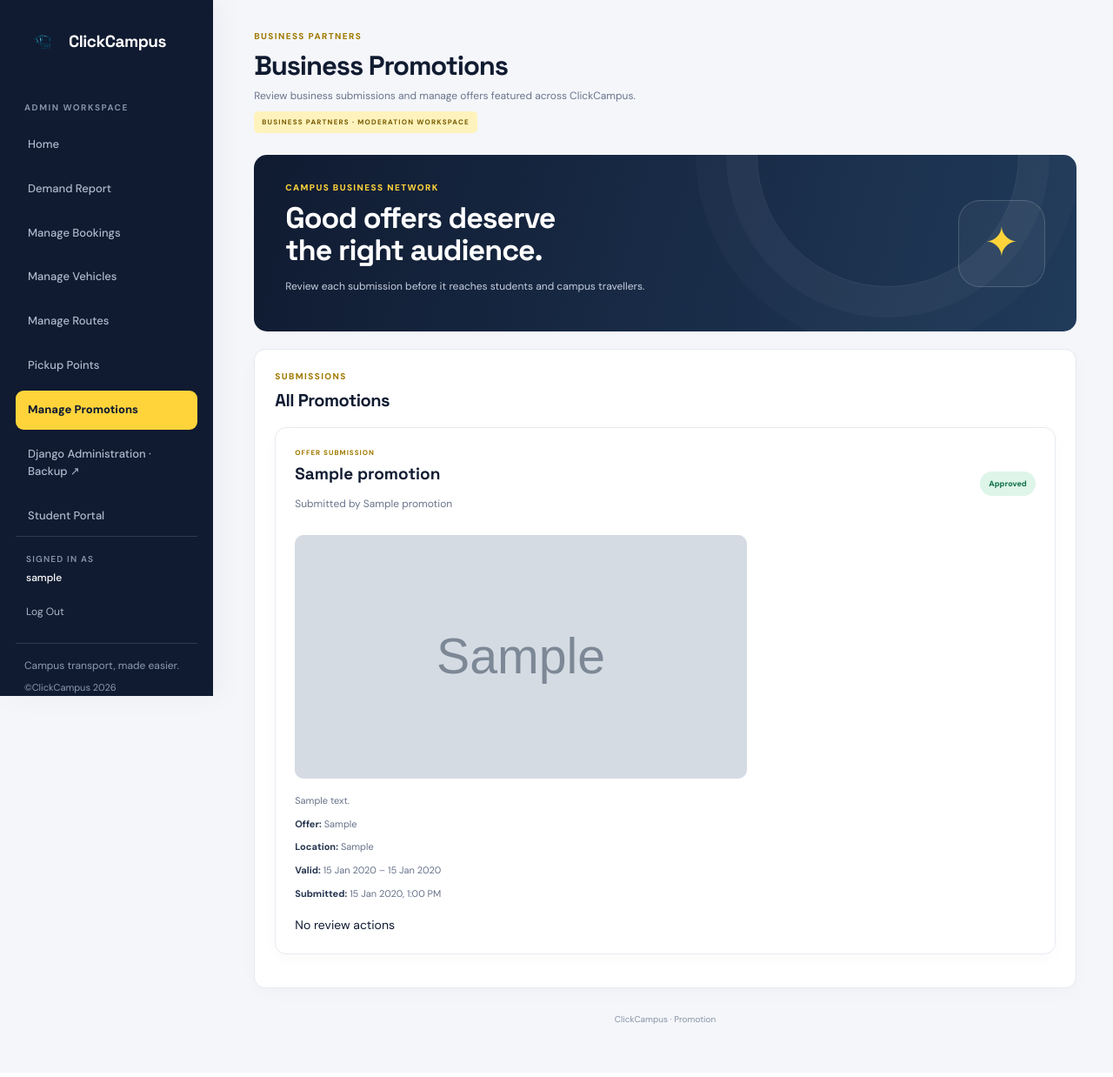
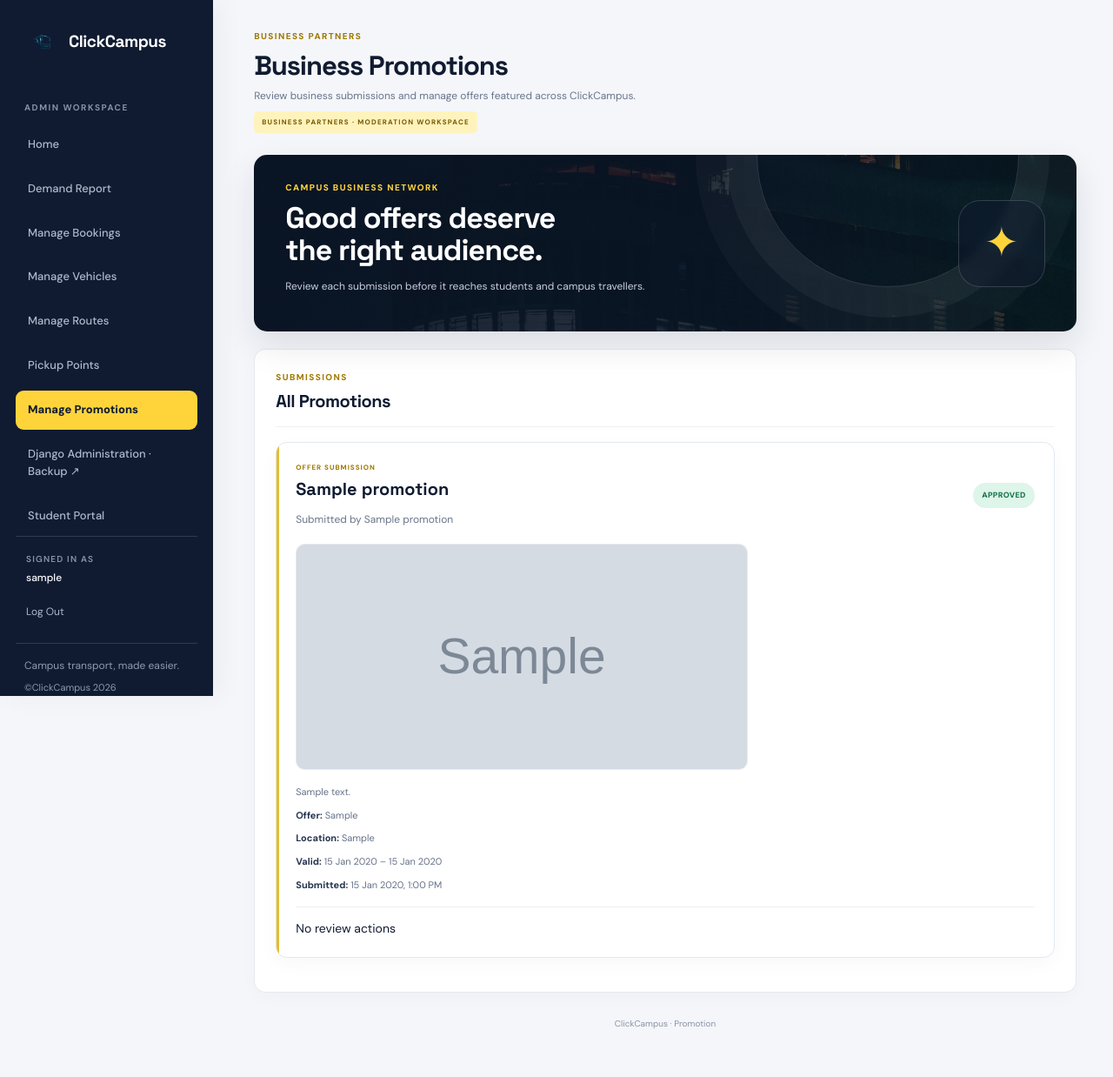
Before and after one commit to iisika/ClickCampus, a Django app: page /admin-dashboard/promotions/ in a window 1280 px wide. Shown: the whole page at 87% size. Before the commit the page ends 1178 px from the top, so only its background shows below. Run offline with Django 5.2, Linux system fonts and the light colour scheme; a user stored in the database is signed in; tables that the repository leaves empty hold one stand-in row (values such as "Sample post"); grey boxes marked "Sample" are stand-in pictures.

Commit message:
Polish ClickCampus portal and promotion workspace styling

```diff
--- a/transport/static/transport/promotions.css
+++ b/transport/static/transport/promotions.css
@@ -20,3 +20,26 @@
 @media(max-width:760px){.promotion-admin-page .main-content{padding:22px 14px 35px}.promotion-admin-intro{padding:24px 20px}.promotion-admin-mark{width:70px;height:70px;font-size:35px}.promotion-review-card{padding:17px}.public-promotions-page .page{padding:20px 15px 35px}}
 @media(max-width:560px){.promotion-admin-mark{display:none}.promotion-review-actions{flex-wrap:wrap}.promotion-review-actions form,.promotion-review-actions button{width:100%}.promotion-form-page .page{margin:20px auto}.promotion-form-page .hero,.promotion-form-page .card{padding:21px}}
 @media(prefers-reduced-motion:reduce){.promotion-admin-page *,.public-promotions-page *{transition-duration:.01ms!important;animation-duration:.01ms!important}}
+
+
+/* Business promotion moderation — campaign-inspired visual hierarchy */
+.promotion-admin-intro{background:linear-gradient(95deg,rgba(10,19,36,.96) 0%,rgba(10,19,36,.86) 60%,rgba(10,19,36,.57) 100%),url('/static/transport/image/pexels-vinixhc-20186777.jpg') center 46%/cover no-repeat;background-color:#101b31;box-shadow:0 16px 38px #101b311c}
+.promotion-admin-intro:after{border-color:#ffffff26;box-shadow:0 0 0 35px #ffffff0b,0 0 0 70px #ffffff07}
+.promotion-admin-mark{background:#101b3170;backdrop-filter:blur(5px)}
+.promotion-admin-page .lower-panel{padding:24px}
+.promotion-admin-page .lower-panel>.section-heading{padding-bottom:15px;border-bottom:1px solid #edf0f4}
+.promotion-review-card{position:relative;overflow:hidden;border-color:#e3e8f0;box-shadow:0 7px 22px #17243a08;transition:transform .22s,border-color .22s,box-shadow .22s}
+.promotion-review-card:hover{transform:translateY(-2px);border-color:#e4c34d;box-shadow:0 13px 30px #17243a0d}
+.promotion-review-card:before{content:'';position:absolute;inset:0 auto 0 0;width:3px;background:#e3bd2c}
+.promotion-review-heading h3{font-size:20px}
+.promotion-review-heading .muted{margin:5px 0 0}
+.promotion-review-image{width:min(100%,560px);aspect-ratio:16/8;max-height:300px;object-fit:cover;border:1px solid #e8ebf1}
+.promotion-review-card>p{max-width:850px}
+.promotion-review-actions{padding-top:13px;border-top:1px solid #edf0f4}
+.promotion-review-actions .approve-button,.promotion-review-actions .reject-button{min-height:38px;transition:filter .2s,transform .2s}
+.promotion-review-actions button:hover{filter:brightness(.97);transform:translateY(-1px)}
+.promotion-review-status{letter-spacing:.3px;text-transform:uppercase}
+.promotion-admin-page .form-message.success{background:#e8f7ef;color:#176b48;border:1px solid #c5ead6}
+.promotion-admin-page .form-message.error{background:#fff0f0;color:#a52b2b;border:1px solid #f1caca}
+@media(max-width:760px){.promotion-admin-intro{background-position:65% center}.promotion-admin-page .lower-panel{padding:17px}}
+@media(prefers-reduced-motion:reduce){.promotion-review-card,.promotion-review-actions button{transition:none}}
```
